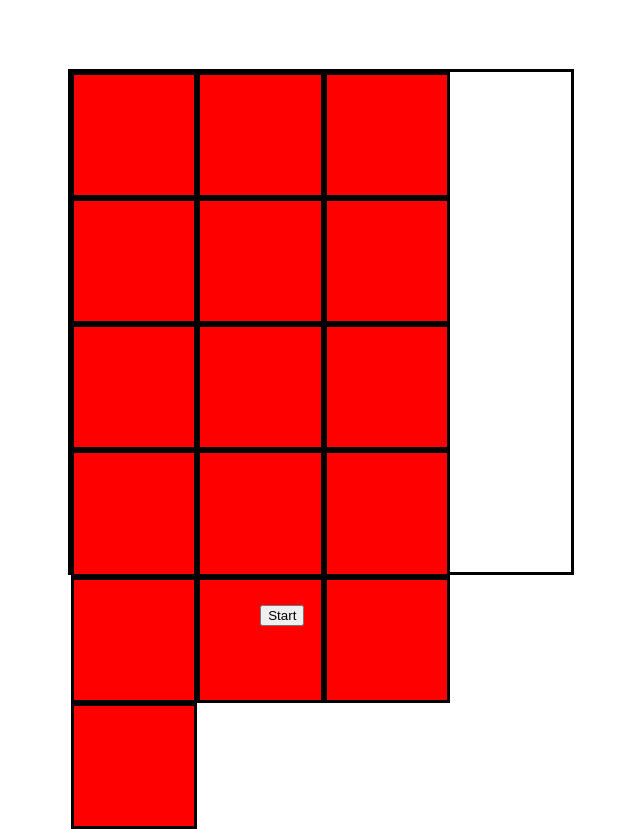
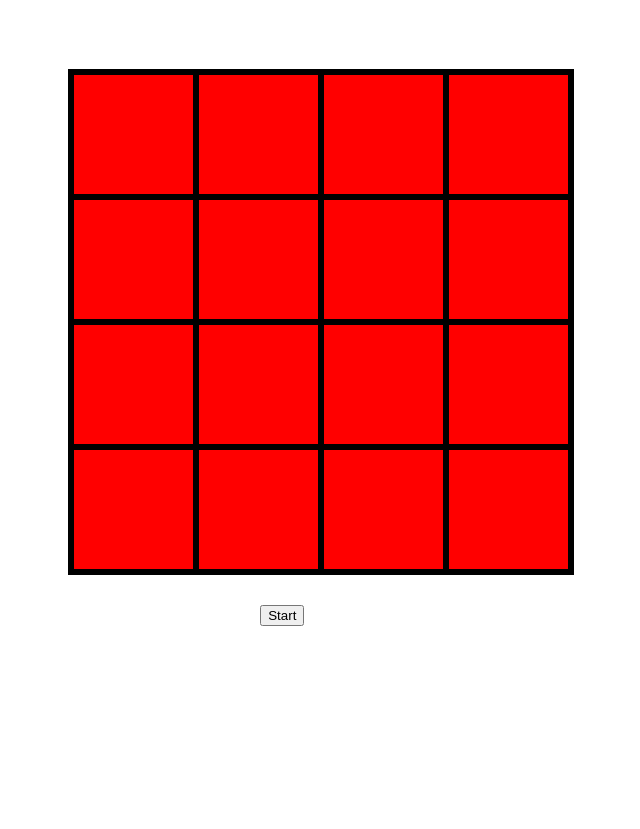
Before and after one commit to cyriakleclercq/2048, a plain HTML site: page index.html in a window 1280 px wide. Shown: the part 61-890 px from the top of the page, without its empty margins (367-1007 px from the left). After the commit the page ends 800 px from the top, so only its background shows below. Drawn offline with Linux system fonts and the light colour scheme.

Commit message:
modif pour formation

```diff
--- a/style.css
+++ b/style.css
@@ -22,8 +22,8 @@ h1 {
 }
 
 .case {
-    width: 24.04%;
-    height: 24.04%;
+    width: 23.8%;
+    height: 23.8%;
     border: solid;
     background: red;
     display: flex;
```
